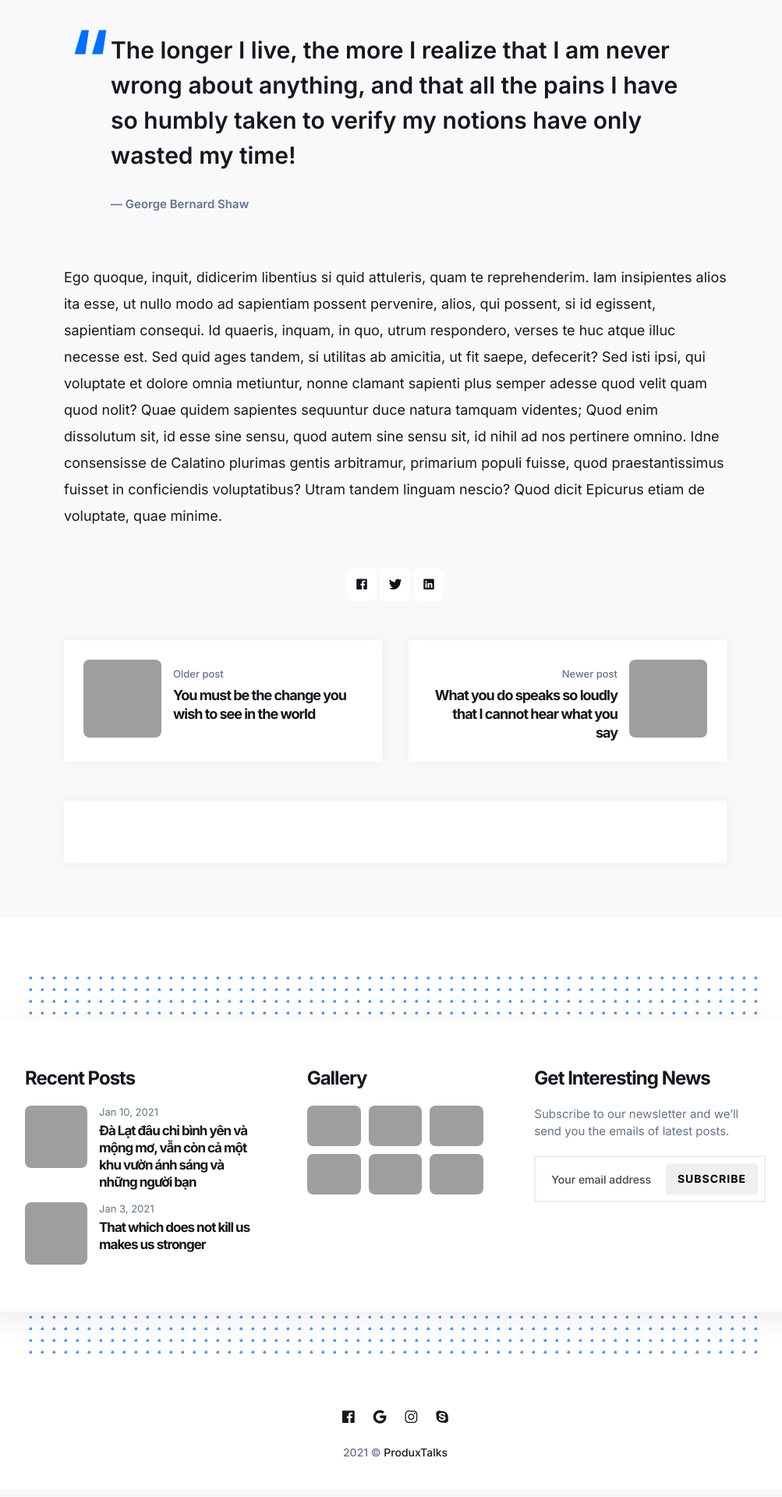
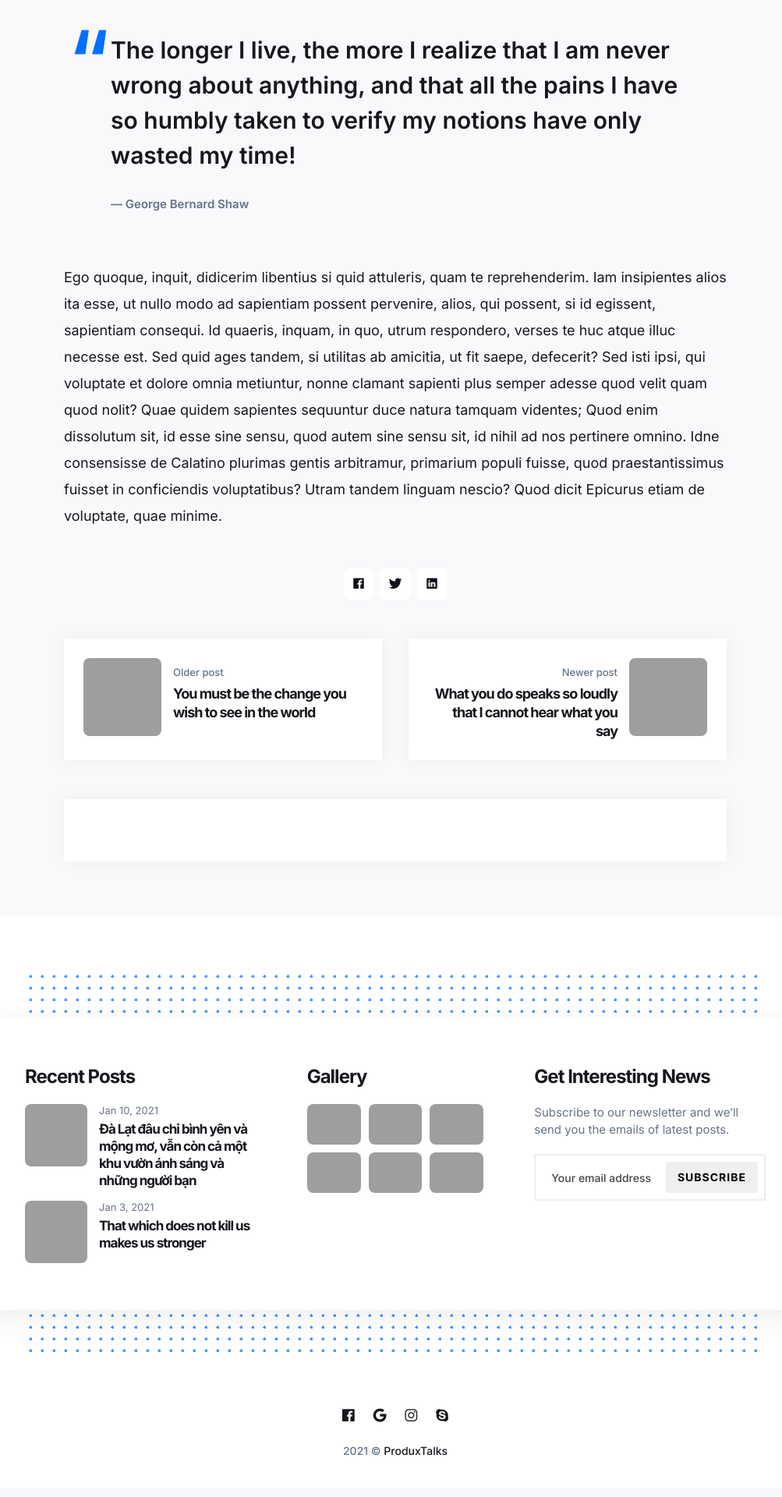
Before and after one commit to hoangdangent/hoangdangent.github.io, a Jekyll site: the page built from _posts/2018-11-05-Believe-and-act-as-if-it-were-impossible-to-fail.markdown, in a window 1280 px wide. Shown: the part 3536-5456 px from the top of the page at 78% size, without its empty margins (133-1136 px from the left). Built offline with Jekyll 4.4.1, drawn with Linux system fonts in a browser that asks for light colours; nearby versions of some CDN libraries; comment, search, counter and statistics services are not loaded; grey boxes are pictures that could not be loaded.

Commit message:
Update post.scss

```diff
--- a/_sass/4-layouts/post.scss
+++ b/_sass/4-layouts/post.scss
@@ -27,13 +27,13 @@
   }
 
   .share__item {
-    margin: 0 2px;
+    margin: 0 4px;
     text-align: center;
   }
 
   .share__link {
     display: block;
-    padding: 4px 12px;
+    padding: 3px 12px;
     font-size: 18px;
     color: $background-color-alt;
 
```
